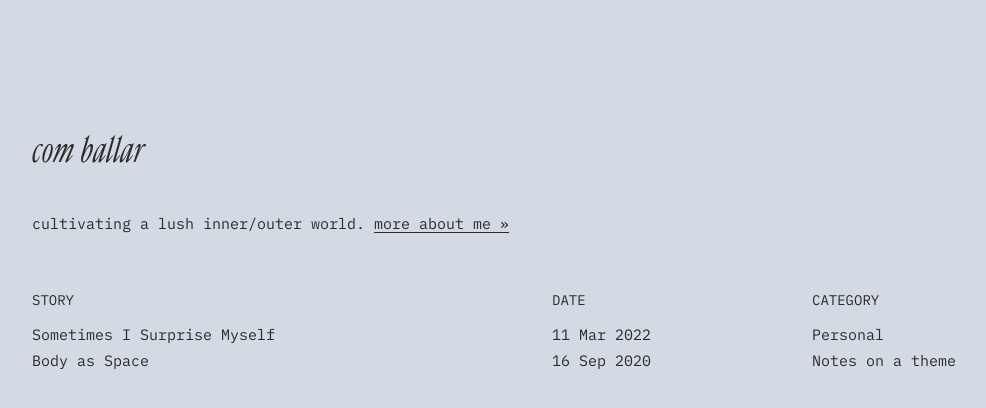
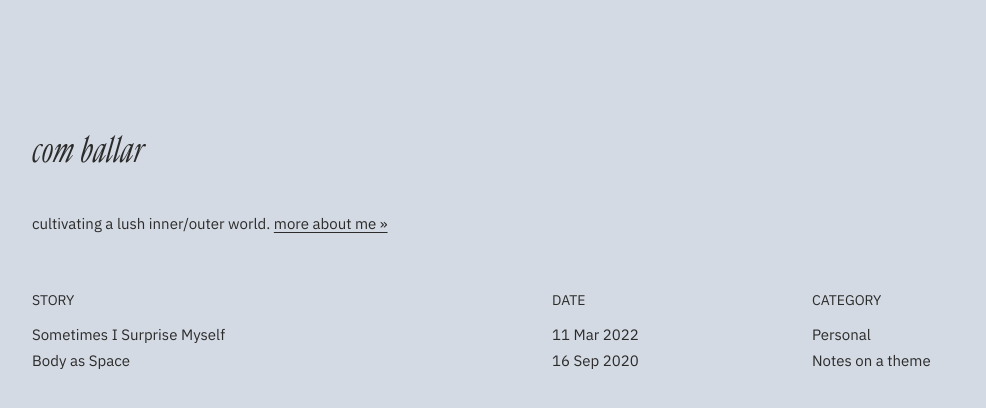
Before and after one commit to comballar/comballar.github.io, a Jekyll site: the page built from index.html, in a window 1280 px wide. Shown: the top 408 px of the page, without its empty margins (88-1074 px from the left). Built offline with Jekyll 4.4.1, drawn with Linux system fonts in a browser that asks for light colours.

Commit message:
Update base.scss

```diff
--- a/_sass/base.scss
+++ b/_sass/base.scss
@@ -2,8 +2,8 @@
 $on-laptop:         800px !default;
 
 // typography
-@import url('https://fonts.googleapis.com/css2?family=IBM+Plex+Mono:ital,wght@0,400;0,600;1,400;1,600&display=swap');
-$font__family:      'IBM Plex Mono', monospace;
+@import url('https://fonts.googleapis.com/css2?family=IBM+Plex+Sans:ital,wght@0,400;0,600;1,400;1,600&display=swap');
+$font__family:      'IBM Plex Sans', sans-serif;
 $font__size:        15px;
 $font__line-height: 1.75;
 
```
